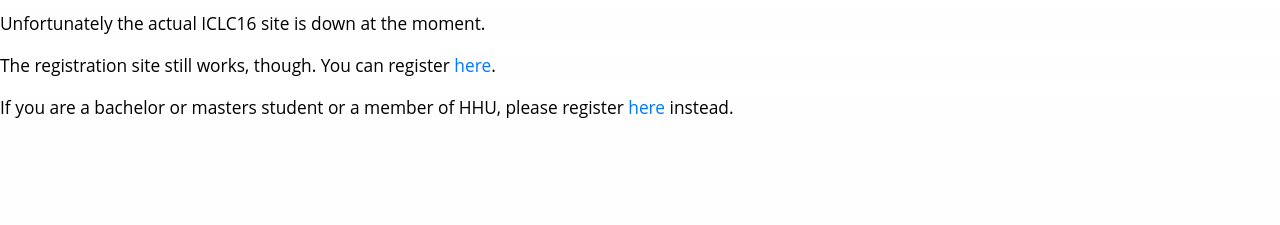
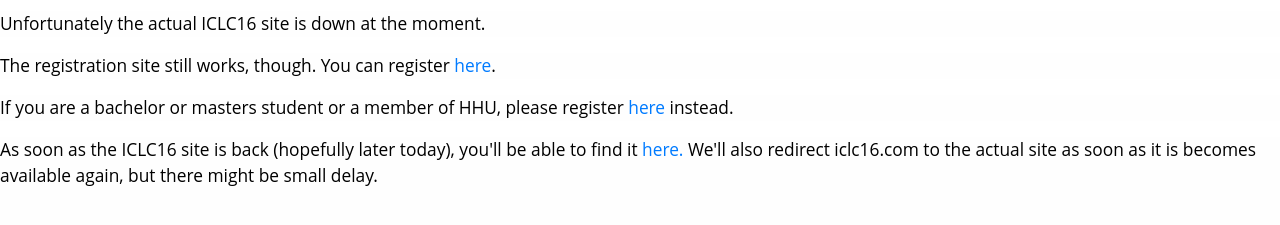
Before and after one commit to hartmast/iclc16, a plain HTML site: page index.html in a window 1280 px wide. Shown: the part 73-298 px from the top of the page. Drawn offline with nearby package versions, Linux system fonts and the light colour scheme.

Commit message:
added link to actual website

```diff
--- a/index.html
+++ b/index.html
@@ -54,5 +54,7 @@
 <p>The registration site still works, though. You can register <a href="https://express.converia.de/admin/login">here</a>.</p>
 <p>If you are a bachelor or masters student or a member of HHU, please register <a href="https://surveys.phil.hhu.de/umfrage/index.php?r=survey/index&sid=877384&lang=en">here</a> instead.</p>
 
+<p>As soon as the ICLC16 site is back (hopefully later today), you'll be able to find it <a href="https://iclc16.phil.hhu.de/">here.</a> We'll also redirect iclc16.com to the actual site as soon as it is becomes available again, but there might be small delay.</p>
+
 </body>
 </html>
```
